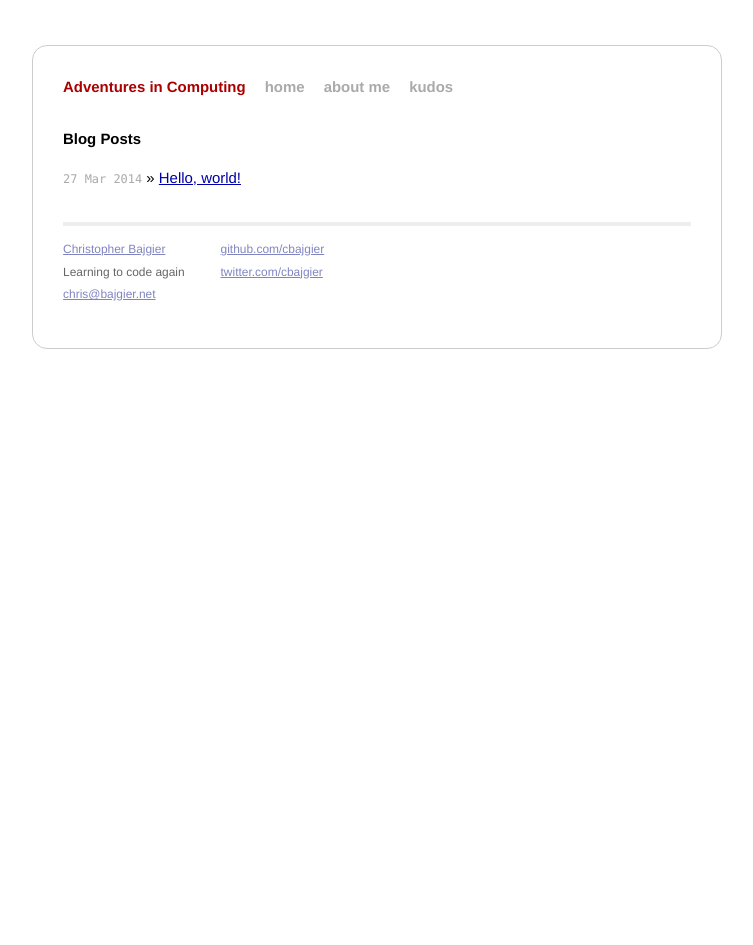
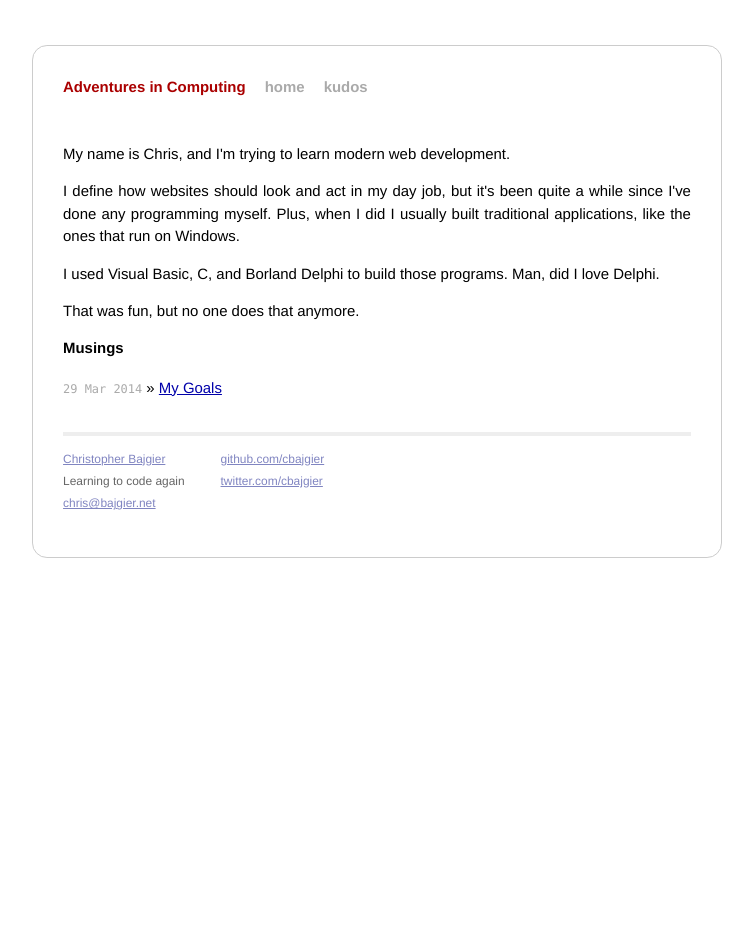
Before and after one commit to cbajgier/cbajgier.github.io, a Jekyll site: the page built from index.html, in a window 1280 px wide. Shown: the whole page, without its empty margins (263-1016 px from the left). Built offline with Jekyll 4.4.1, drawn with Linux system fonts in a browser that asks for light colours; Markdown is read by kramdown in place of the engine named in the settings.

Commit message:
Restructured things a bit

```diff
--- a/_includes/nav.html
+++ b/_includes/nav.html
@@ -1,7 +1,6 @@
         <div class="site">
           <div class="header">
             <h1 class="title"><a href="/">{{ site.name }}</a></h1>
-            <a class="extra" href="{{ site.url }}">home</a>
-              <a class="extra" href="{{ site.url }}/about.html">about me</a>
+            <a class="extra" href="{{ site.url }}/index.html">home</a>
               <a class="extra" href="{{ site.url }}/kudos.html">kudos</a>
           </div>
--- a/about.html
+++ /dev/null
@@ -1,6 +0,0 @@
----
-layout: default
-title: About Me
----
-
-			<script src="//about.me/embed/christopher.bajgier?style=site"></script>
--- a/index.html
+++ b/index.html
@@ -4,7 +4,15 @@
 ---
 
 <div id="home">
-  <h1>Blog Posts</h1>
+    <p>My name is Chris, and I'm trying to learn modern web development.</p>
+
+<p>I define how websites should look and act in my day job, but it's been quite a while since I've done any programming myself. Plus, when I did I usually built traditional applications, like the ones that run on Windows.</p>
+
+<p>I used Visual Basic, C, and Borland Delphi to build those programs. Man, did I love Delphi.</p>
+
+<p>That was fun, but no one does that anymore.</p>
+
+  <h1>Musings</h1>
   <ul class="posts">
     {% for post in site.posts %}
       <li><span>{{ post.date | date_to_string }}</span> &raquo; <a href="{{ post.url }}">{{ post.title }}</a></li>
```
Also changed, not shown: _drafts/2014-03-29-the-start.markdown (added, +8 -0 lines), _posts/2014-03-27-hello-world.markdown (deleted, +0 -14 lines), _posts/2014-03-29-my-goals.markdown (added, +23 -0 lines).
